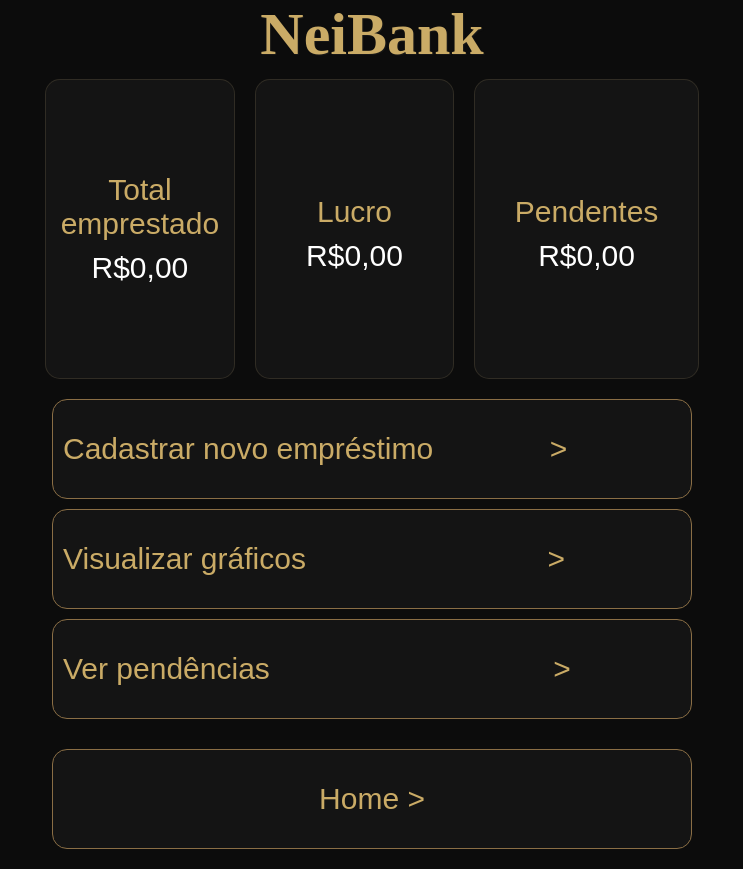
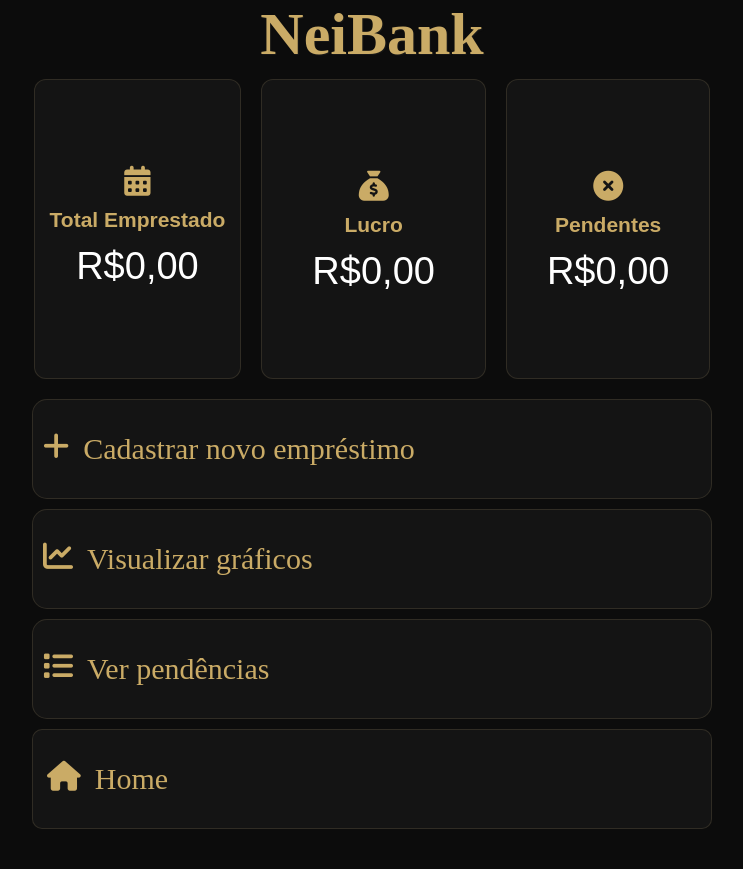
Before and after one commit to ValdineiCS/NeiBank, a plain HTML site: page index.html in a window 1280 px wide. Shown: the whole page, without its empty margins (268-1011 px from the left). After the commit the page ends 839 px from the top, so only its background shows below. Drawn offline with Linux system fonts and the light colour scheme.

Commit message:
Prototipo finalizado

```diff
--- a/index.html
+++ b/index.html
@@ -5,20 +5,30 @@
     <meta name="viewport" content="width=device-width, initial-scale=1.0">
     <title>Neibank</title>
     <link rel="stylesheet" href="style.css">
+    <link rel="stylesheet" href="https://cdnjs.cloudflare.com/ajax/libs/font-awesome/6.4.0/css/all.min.css">
+
 </head>
 <body>
    <header>
     <h1>NeiBank</h1>
         <nav>
-            <div class="inf">
-           <div class="total"><p>Total <br>emprestado </p> <p style="color:
-           white; ">R$0,00</p></div>
-           <div class="lucro"><p>Lucro </p> <p  style="color:
-           white; "> R$0,00</p></div>
-           <div class="pendentes"><p>Pendentes </p> <p  style="color:
-           white; "> R$0,00</p></div>
-
-           </div>
+         <div class="inf">
+             <a href="#" class="total" >
+                 <i class="fa-solid fa-calendar-days"></i>
+                <h3>Total Emprestado</h3>
+                <p style="color:  white; ">R$0,00</p>
+            </a>
+            <a href="#"  class="lucro">
+                <i class="fa-solid fa-sack-dollar"></i>
+                <h3>Lucro</h3>
+                <p style="color: white; "> R$0,00</p>
+           </a>
+           <a href="#" class="pendentes">
+            <i class="fa-solid fa-circle-xmark"></i>
+                <h3>Pendentes</h3>
+                <p style="color: white; "> R$0,00</p>
+           </a>
+        </div>
 
 
     </nav>
@@ -26,12 +36,25 @@
 
 <main>
     <section class="menu">
-    <input type="button" value="Cadastrar novo empréstimo              >">
-    <input type="button" value="Visualizar gráficos                             >">
-    <input type="button" value="Ver pendências                                  >">
+    <a href="#">
+        <i class="fa-solid fa-plus"></i>
+         <p>Cadastrar novo empréstimo</p>
+        </a>
+    <a href="#">
+        <i class="fa-solid fa-chart-line"></i>
+        <p>Visualizar gráficos</p>
+    </a>
+    <a href="#">
+         <i class="fa-solid fa-list"></i>
+          <p>Ver pendências</p>
+        </a>
     </section>
 
-    <section class="home"> <input type="button" value="Home >"></section>
+    <section class="home">
+          <a href=""> <i class="fa-solid fa-house"></i>
+            <p>Home</p>
+        </a>
+    </section>
 </main>
 </body>
 </html>
--- a/style.css
+++ b/style.css
@@ -8,8 +8,6 @@
 
 body{
     background-color:#0C0C0C ;
-    height: 100vh;
-    width: 100vw;
     font-family:Poppins;
 }
 
@@ -34,14 +32,39 @@ nav{
 .inf{
     display: flex;
 }
+.inf>a:hover{
+   border: 1px solid rgba(255, 218, 155, 0.964);
+    transition: 0.4s;
+    transform: translate(-4px, -4px);
+}
 
-P{
+i{
+    font-size:30px ;
+    color: #CAAB66;
+    margin-bottom: 7px;
+}
+h3{
     align-items:center ;
     display: flex;
-text-align: center;
+    text-align: center;
     font-family: Arial, Helvetica, sans-serif;
-  font-size: 30px;
-  padding: 5px;
+   font-size: 21px;
+   padding: 5px;
+   padding-bottom: 8px;
+}
+
+a{
+    text-decoration: none;
+    color: #CAAB66;
+}
+
+header P{
+    align-items:center ;
+    display: flex;
+    text-align: center;
+    font-family: Arial, Helvetica, sans-serif;
+   font-size: 38px;
+   padding: 5px;
 
 }
 .total{
@@ -51,7 +74,7 @@ text-align: center;
     padding: 10px;
     height: 300px;
     margin: 10px;
-    border-radius: 15px;
+    border-radius: 12px;
     align-items: center;
     justify-content:center;
     border: 1px solid rgba(235, 204, 149, 0.129);
@@ -64,7 +87,7 @@ text-align: center;
     padding: 10px 45px 0px 45px;
     height: 300px;
     margin: 10px;
-    border-radius: 15px;
+    border-radius: 12px;
     align-items: center;
     justify-content:center;
     border: 1px solid rgba(235, 204, 149, 0.129);
@@ -76,13 +99,12 @@ text-align: center;
     display: flex;
 background-color: #141414;
  padding: 10px 35px 0px 35px;
-     height: 300px;
-
+ height: 300px;
   margin: 10px;
-  border-radius: 15px;
+  border-radius: 12px;
   align-items: center;
   justify-content:center;
-   border: 1px solid rgba(235, 204, 149, 0.129);
+  border: 1px solid rgba(235, 204, 149, 0.129);
    box-shadow: 3px 3px 3px #0C0C0C 3px 3px 3px;
 }
 
@@ -92,43 +114,41 @@ main{
    align-items: center;
 }
 
-.menu{
+.menu>a{
     display: flex;
-    flex-direction: column;
-    padding:10px;
+    align-items: center;
     width: 680px;
-    border-radius: 10px;
+    padding: 10px;
 }
 
-.menu>input{
+a{
     background-color:#141414;
     color: #CAAB66;
     display: flex;
-    margin: 0px 10px 10px 10px;
-    padding: 10px;
-   font-size: 30px;
+  font-size: 30px;
    border-radius: 15px;
-   text-align: left;
    height: 100px;
-   border: 1px solid #8A6E45;
+   border: 1px solid rgba(235, 204, 149, 0.129);
+   margin: 10px;
+   padding: 14px;
 }
 
-.home{
-      display: flex;
-    flex-direction: column;
-    padding:10px;
+.home>a{
+    display: flex;
+    align-items: center;
     width: 680px;
     border-radius: 10px;
+    margin-top: 0px;
 }
 
-.home>input{
-    background-color:#141414;
-    color: #CAAB66;
-    margin: 0px 10px 10px 10px;
-    padding: 10px;
-   font-size: 30px;
-   border-radius: 15px;
-   height: 100px;
-   border: 1px solid #8A6E45;
 
+  a:hover{
+    transform: translate(-3px, -3px);
+    transition: 0.4s;
+    border: 1px solid #ffcc81;
 }
+
+main p{
+    display: flex;
+    padding: 14px;
+}
```
